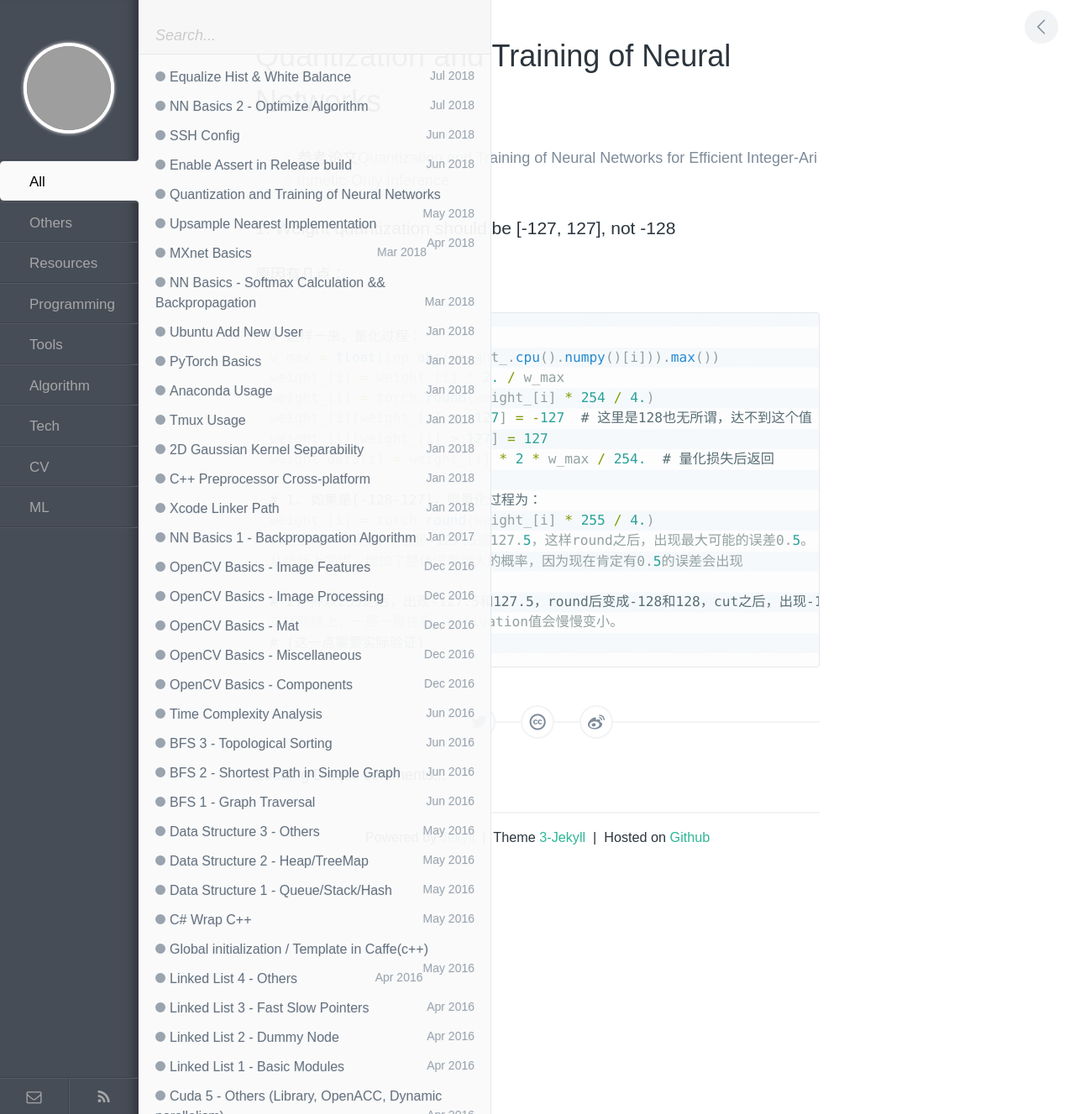
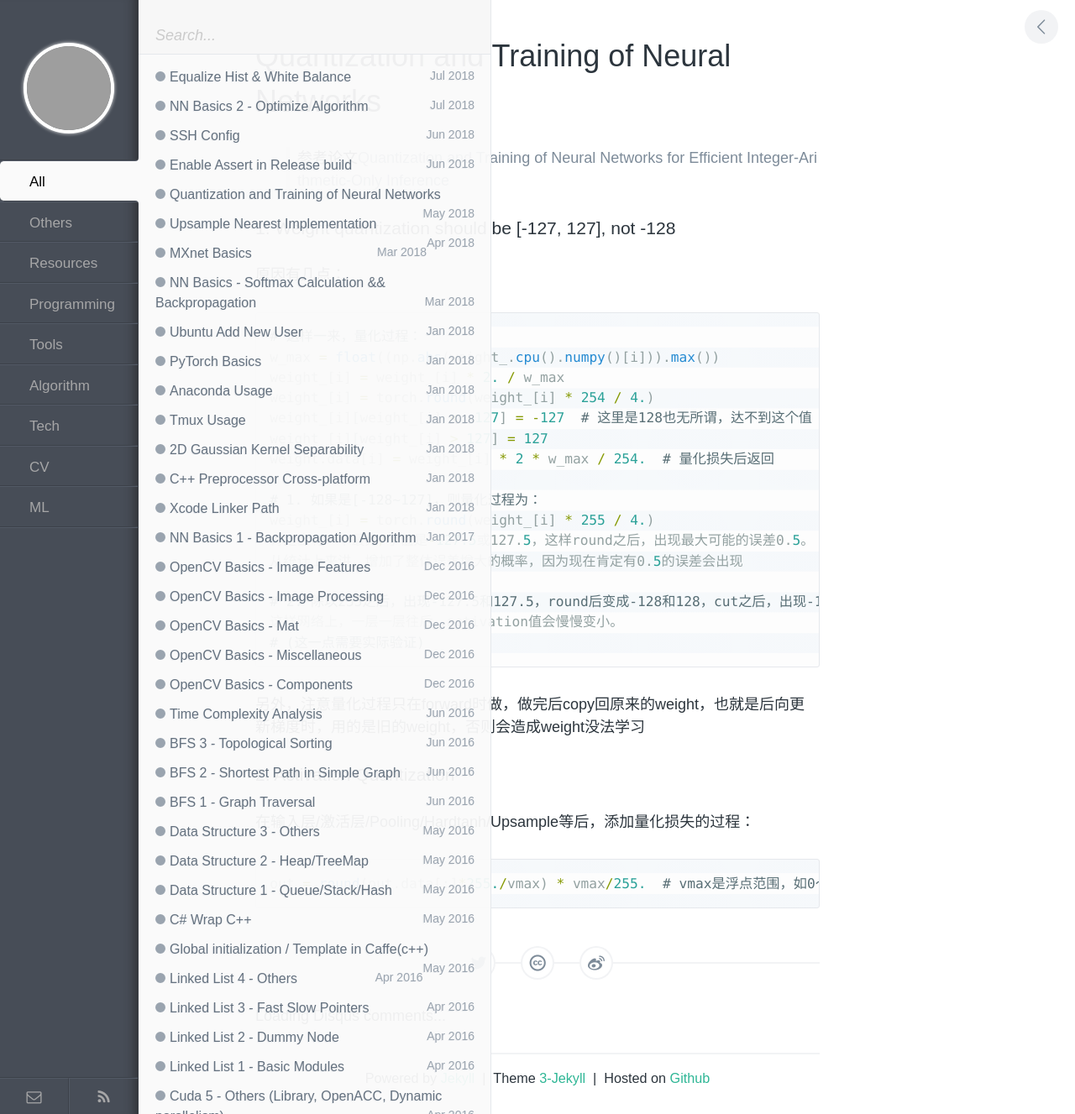
Before and after one commit to wykvictor/wykvictor.github.io, a Jekyll site: the page built from _posts/Machine-Learning/2018-05-07-Quantization-NN.md, in a window 1280 px wide. Shown: the whole page at 84% size. Built offline with Jekyll 4.4.1, drawn with Linux system fonts in a browser that asks for light colours; comment, search, counter and statistics services are not loaded; grey boxes are pictures that could not be loaded.

Commit message:
update quantivation

```diff
--- a/_posts/Machine-Learning/2018-05-07-Quantization-NN.md
+++ b/_posts/Machine-Learning/2018-05-07-Quantization-NN.md
@@ -28,3 +28,10 @@ weight_[i] = torch.round(weight_[i] * 255 / 4.)
 这样网络上，一层一层往后，activation值会慢慢变小。
 # (这一点需要实际验证)
 {% endhighlight %}
+另外，注意量化过程只在forward时做，做完后copy回原来的weight，也就是后向更新梯度时，用的是旧的weight，否则会造成weight没法学习
+
+### 2. Activation Quantization
+在输入层/激活层/Pooling/Hardtanh/Upsample等后，添加量化损失的过程：
+{% highlight Python %}
+out = round(out.data[:]*255./vmax) * vmax/255.  # vmax是浮点范围，如0～1/4/6等
+{% endhighlight %}
```
